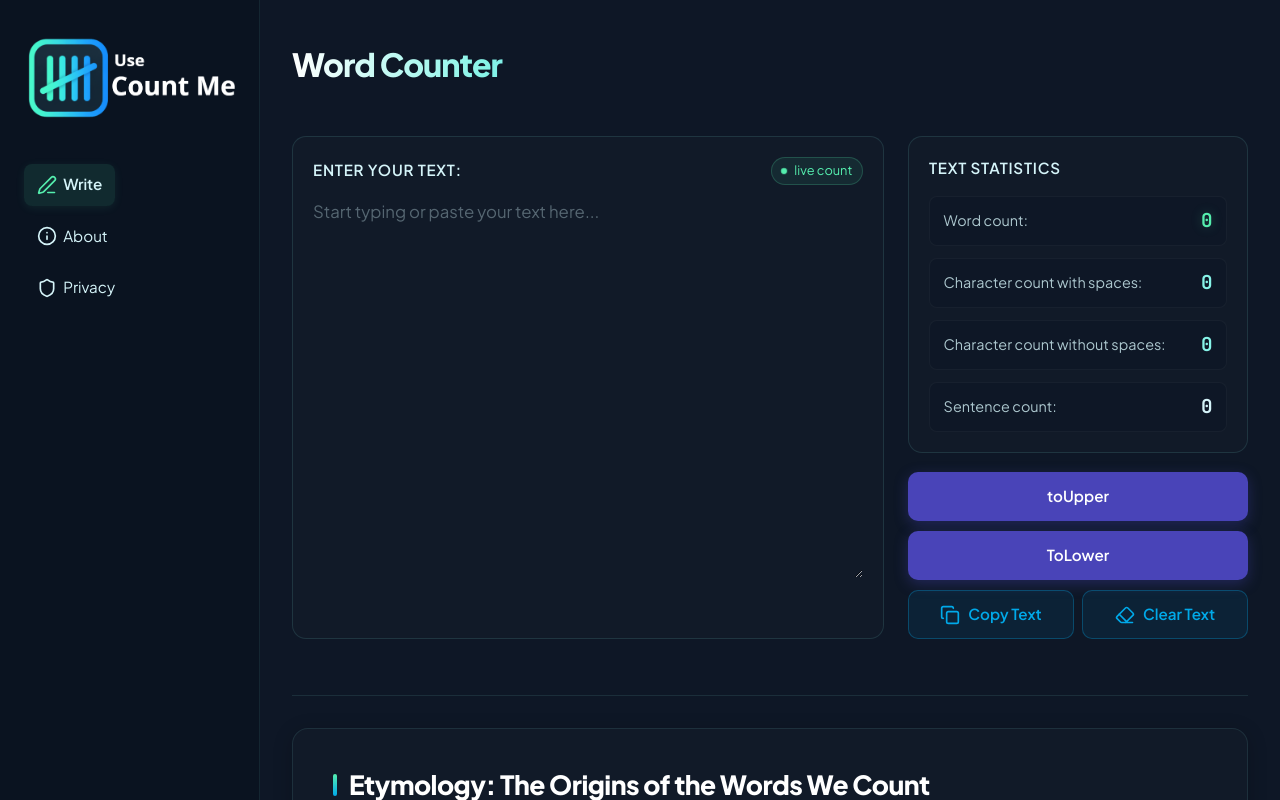
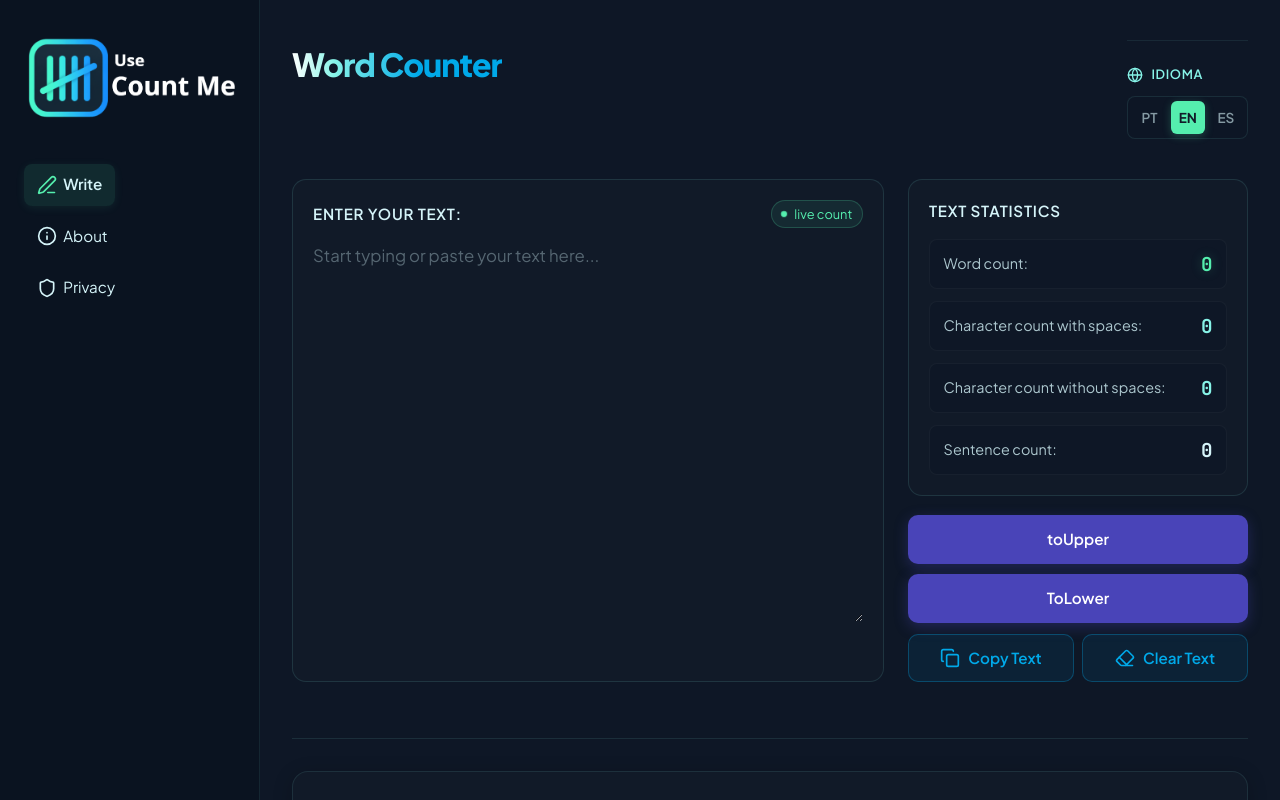
Before and after one commit to Thiago130126/UseCountME, a Next.js app: page /en in a window 1280 px wide. Shown: the top 800 px of the page. Built offline with nearby package versions, Linux system fonts and the light colour scheme.

Commit message:
Realoquei o controle de idiomas

```diff
--- a/app/[locale]/css/page.module.css
+++ b/app/[locale]/css/page.module.css
@@ -89,6 +89,12 @@
     width: 100%;
 }
 
+.header_site{
+    display: flex;
+    flex-direction: row;
+    justify-content: space-between;
+}
+
 .header_site h1 {
     font-size: 2rem;
     font-weight: 800;
--- a/app/[locale]/page.tsx
+++ b/app/[locale]/page.tsx
@@ -10,6 +10,7 @@ import { useTranslations } from "next-intl";
 
 import styles from "@/app/[locale]/css/page.module.css";
 import Link from "next/link";
+import LanguageSwitcher from "@/components/navegation/LanguageSwitcher";
 
 export default function Home() {
 
@@ -40,6 +41,7 @@ export default function Home() {
           <h1 className={styles.titulo_degrade}>
             {t('title')}
           </h1>
+          <LanguageSwitcher/>
         </header>
 
         {/* 5. Área de texto */}
--- /dev/null
+++ b/components/navegation/LanguageSwitcher.tsx
@@ -0,0 +1,64 @@
+"use client";
+
+import { usePathname } from "next/navigation";
+import { useLocale } from "next-intl";
+import Link from "next/link";
+import { Globe } from "lucide-react";
+import {
+    locales,
+    getRouteKey,
+    getLocalizedPath,
+    type Locale,
+    type NavegationKey,
+} from "@/i18n/routes";
+import styles from "./css/languageSwitcher.module.css";
+
+const labels: Record<Locale, string> = {
+    pt: "PT",
+    en: "EN",
+    es: "ES",
+};
+
+export default function LanguageSwitcher() {
+    const currentLocale = useLocale() as Locale;
+    const pathname = usePathname();
+
+    // Extrai os pedaços da URL atual (ex: ["pt", "sobre"])
+    const segments = pathname.split("/").filter(Boolean);
+    const currentSlug = segments[1];
+
+    // Descobre a rota atual ('home', 'about' ou 'privacy')
+    let routeKey: NavegationKey = "home";
+    if (currentSlug) {
+        const detected = getRouteKey(currentLocale, currentSlug);
+        if (detected) {
+            routeKey = detected;
+        }
+    }
+
+    return (
+        <div className={styles.container}>
+            <div className={styles.header}>
+                <Globe size={16} />
+                <span>Idioma</span>
+            </div>
+
+            <div className={styles.switcher}>
+                {locales.map((locale) => {
+                    const targetPath = getLocalizedPath(routeKey, locale);
+                    const isActive = locale === currentLocale;
+
+                    return (
+                        <Link
+                            key={locale}
+                            href={targetPath}
+                            className={`${styles.langButton} ${isActive ? styles.active : ""}`}
+                        >
+                            {labels[locale]}
+                        </Link>
+                    );
+                })}
+            </div>
+        </div>
+    );
+}
--- /dev/null
+++ b/components/navegation/css/languageSwitcher.module.css
@@ -0,0 +1,57 @@
+.container {
+    margin-top: auto; /* Empurra o seletor para o final da sidebar */
+    padding-top: 1.5rem;
+    border-top: 1px solid rgba(135, 244, 232, 0.08);
+}
+
+.header {
+    display: flex;
+    align-items: center;
+    gap: 0.5rem;
+    font-size: 0.8rem;
+    font-weight: 600;
+    text-transform: uppercase;
+    letter-spacing: 0.05em;
+    color: var(--cor-contadores-azul, #87f4e8);
+    margin-bottom: 0.75rem;
+}
+
+.switcher {
+    display: grid;
+    grid-template-columns: repeat(3, 1fr);
+    background: rgba(14, 23, 38, 0.7);
+    border: 1px solid rgba(135, 244, 232, 0.1);
+    border-radius: 8px;
+    padding: 0.25rem;
+    gap: 0.25rem;
+}
+
+.langButton {
+    display: flex;
+    align-items: center;
+    justify-content: center;
+    padding: 0.4rem 0.5rem;
+    font-size: 0.85rem;
+    font-weight: 600;
+    color: rgba(213, 244, 249, 0.6);
+    text-decoration: none;
+    border-radius: 6px;
+    transition: all 0.2s ease;
+}
+
+.langButton:hover {
+    color: #ffffff;
+    background: rgba(135, 244, 232, 0.08);
+}
+
+.active {
+    color: #111a28;
+    background: var(--cor-contador-verde, #55eeae);
+    font-weight: 700;
+    box-shadow: 0 2px 8px rgba(85, 238, 174, 0.25);
+}
+
+.active:hover {
+    background: var(--cor-contador-verde, #55eeae);
+    color: #111a28;
+}
--- a/components/pages/Politica-Privacidade.tsx
+++ b/components/pages/Politica-Privacidade.tsx
@@ -4,6 +4,7 @@ import { ArrowLeft, Clock } from "lucide-react";
 import LinksInternos from "@/components/navegation/links_internos";
 import { getLocalizedPath, type Locale } from "@/i18n/routes";
 import styles from "@/components/pages/css/pages.module.css";
+import LanguageSwitcher from "../navegation/LanguageSwitcher";
 
 export default function PoliticaPrivacidade() {
     const t = useTranslations("PoliticaPrivacidade");
@@ -25,16 +26,21 @@ export default function PoliticaPrivacidade() {
 
                         <LinksInternos routeKey="privacy"/>
                     </div>
+                    <LanguageSwitcher/>
                 </nav>
             </aside>
 
             {/* Conteúdo Principal */}
             <main className={styles.mainContent}>
                 {/* Botão de retorno direto à ferramenta principal */}
-                <Link href={getLocalizedPath("home", locale)} className={styles.backButton}>
-                    <ArrowLeft size={18} />
-                    <span>{tNav("home")}</span>
-                </Link>
+                <div className={styles.links_translate}>
+                    <Link href={getLocalizedPath("home", locale)} className={styles.backButton}>
+                        <ArrowLeft size={18} />
+                        <span>{tNav("home")}</span>
+                    </Link>
+
+                    <LanguageSwitcher/>
+                </div>
 
                 <article className={styles.article}>
                     <h1 className={styles.title}>{t("title")}</h1>
--- a/components/pages/Sobre.tsx
+++ b/components/pages/Sobre.tsx
@@ -4,6 +4,7 @@ import { ArrowLeft } from "lucide-react";
 import LinksInternos from "@/components/navegation/links_internos";
 import { getLocalizedPath, type Locale } from "@/i18n/routes";
 import styles from "@/components/pages/css/pages.module.css";
+import LanguageSwitcher from "../navegation/LanguageSwitcher";
 
 export default function Sobre() {
     const t = useTranslations("Sobre");
@@ -25,16 +26,21 @@ export default function Sobre() {
 
                         <LinksInternos routeKey="privacy"/>
                     </div>
+                    <LanguageSwitcher/>
                 </nav>
             </aside>
 
             {/* Conteúdo Principal */}
             <main className={styles.mainContent}>
                 {/* Botão de retorno direto à ferramenta principal */}
-                <Link href={getLocalizedPath("home", locale)} className={styles.backButton}>
-                    <ArrowLeft size={18} />
-                    <span>{tNav("home")}</span>
-                </Link>
+                <div className={styles.links_translate}>
+                    <Link href={getLocalizedPath("home", locale)} className={styles.backButton}>
+                        <ArrowLeft size={18} />
+                        <span>{tNav("home")}</span>
+                    </Link>
+
+                    <LanguageSwitcher/>
+                </div>
 
                 <article className={styles.article}>
                     <h1 className={styles.title}>{t("title")}</h1>
--- a/components/pages/css/pages.module.css
+++ b/components/pages/css/pages.module.css
@@ -268,6 +268,11 @@
     color: rgba(213, 244, 249, 0.5);
 }
 
+.links_translate{
+    display: flex;
+    flex-direction: row;
+}
+
 /* Responsividade Mobile */
 @media (max-width: 768px) {
     .pageContainer {
--- a/messages/es.json
+++ b/messages/es.json
@@ -1,6 +1,6 @@
 {
     "Home": {
-        "title": "Contador de palabras",
+        "title": "Contador de Palabras",
         "contagem_vivo": "recuento en directo",
         "estatisticas_texto": "Estadísticas del Texto"
     },
```
